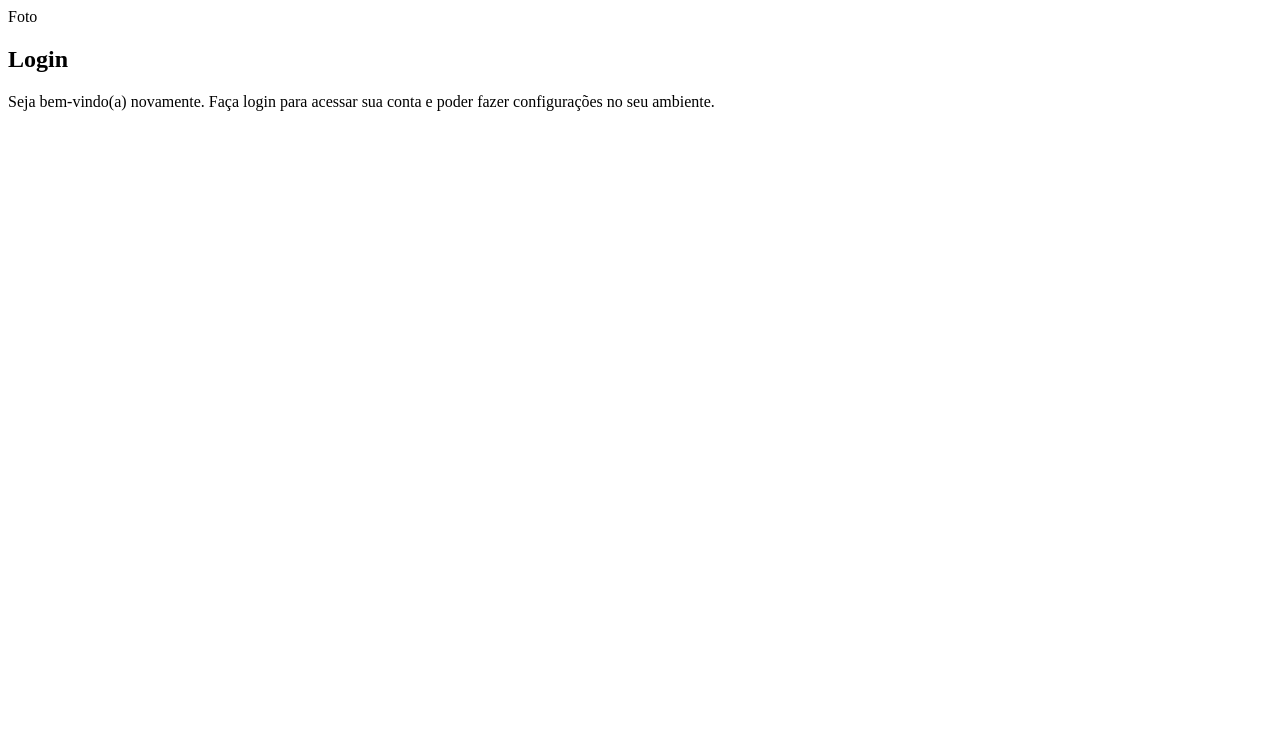
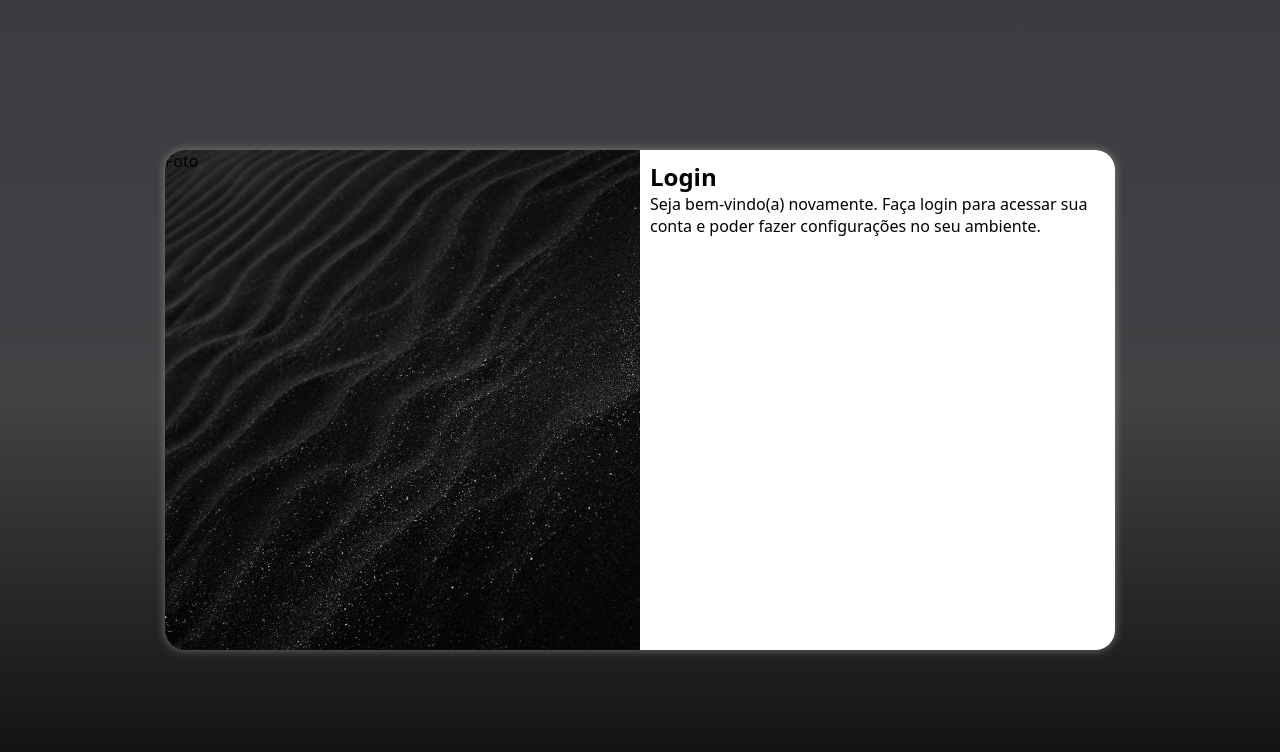
Before and after one commit to joaquimcm/projeto-login, a plain HTML site: page index.html in a window 1280 px wide. Drawn offline with Linux system fonts and the light colour scheme.

Commit message:
responsiv realizado

```diff
--- /dev/null
+++ b/estilos/media-query.css
@@ -0,0 +1,47 @@
+@charset "UTF-8";
+
+
+@media screen and (min-width: 768px) and (max-width: 992px) {
+
+    body {
+        background-image: linear-gradient(to top, #0D0D0D, #414244, #3B3C40);
+    }
+    section#login {
+        width: 80vw;
+
+    }
+
+    section#login > div#imagem {
+        float: left;
+        width: 30%;
+        height: 100%;
+    }
+
+    section#login > div#formulario {
+        float: right;
+        width: 70%;
+    }
+}
+
+@media screen and (min-width: 992px) {
+
+    body {
+        background-image: linear-gradient(to top, #0D0D0D, #414244, #3B3C40);
+    }
+
+    section#login {
+        width: 950px;
+
+    }
+
+    section#login > div#imagem {
+        float: left;
+        width: 50%;
+        height: 100%;
+    }
+
+    section#login > div#formulario {
+        float: right;
+        width: 50%;
+    }
+}
--- a/estilos/style.css
+++ b/estilos/style.css
@@ -8,3 +8,50 @@
     Cinza Dark : #565759
     Cinza Azulado : #3B3C40
                                 */
+
+ * {
+    font-family: system-ui, -apple-system, BlinkMacSystemFont, 'Segoe UI', Roboto, Oxygen, Ubuntu, Cantarell, 'Open Sans', 'Helvetica Neue', sans-serif;
+    padding: 0px;
+    margin: 0px;
+    box-sizing: border-box;
+ }
+
+ body, html {
+    background-color: #191b20;
+    height: 100vh;
+    width: 100vw;
+ }
+
+ main {
+    position: relative;
+    height: 100vh;
+    width: 100vw;
+ }
+
+ section#login {
+    position: absolute;
+    top: 50%;
+    left: 50%;
+    transform: translate(-50%, -50%);
+    overflow: hidden;
+
+    background-color: white;
+    width: 250px;
+    height: 500px;
+    border-radius: 20px;
+    box-shadow: 0px 0px 10px rgba(206, 202, 202, 0.473);
+
+    transition: widht .3s, height .3s;
+    transition-timing-function: ease;
+ }
+
+ section#login > div#imagem {
+    display: block;
+    background: #191b20 url(../imagens/dark.jpg) no-repeat;
+    background-size: cover;
+    height: 200px;
+ }
+
+ section#login > div#formulario {
+    padding: 10px;
+ }
--- a/index.html
+++ b/index.html
@@ -5,6 +5,7 @@
     <meta name="viewport" content="width=device-width, initial-scale=1.0">
     <title>Login</title>
     <link rel="stylesheet" href="estilos/style.css">
+    <link rel="stylesheet" href="estilos/media-query.css">
 </head>
 <body>
     <main>
```
